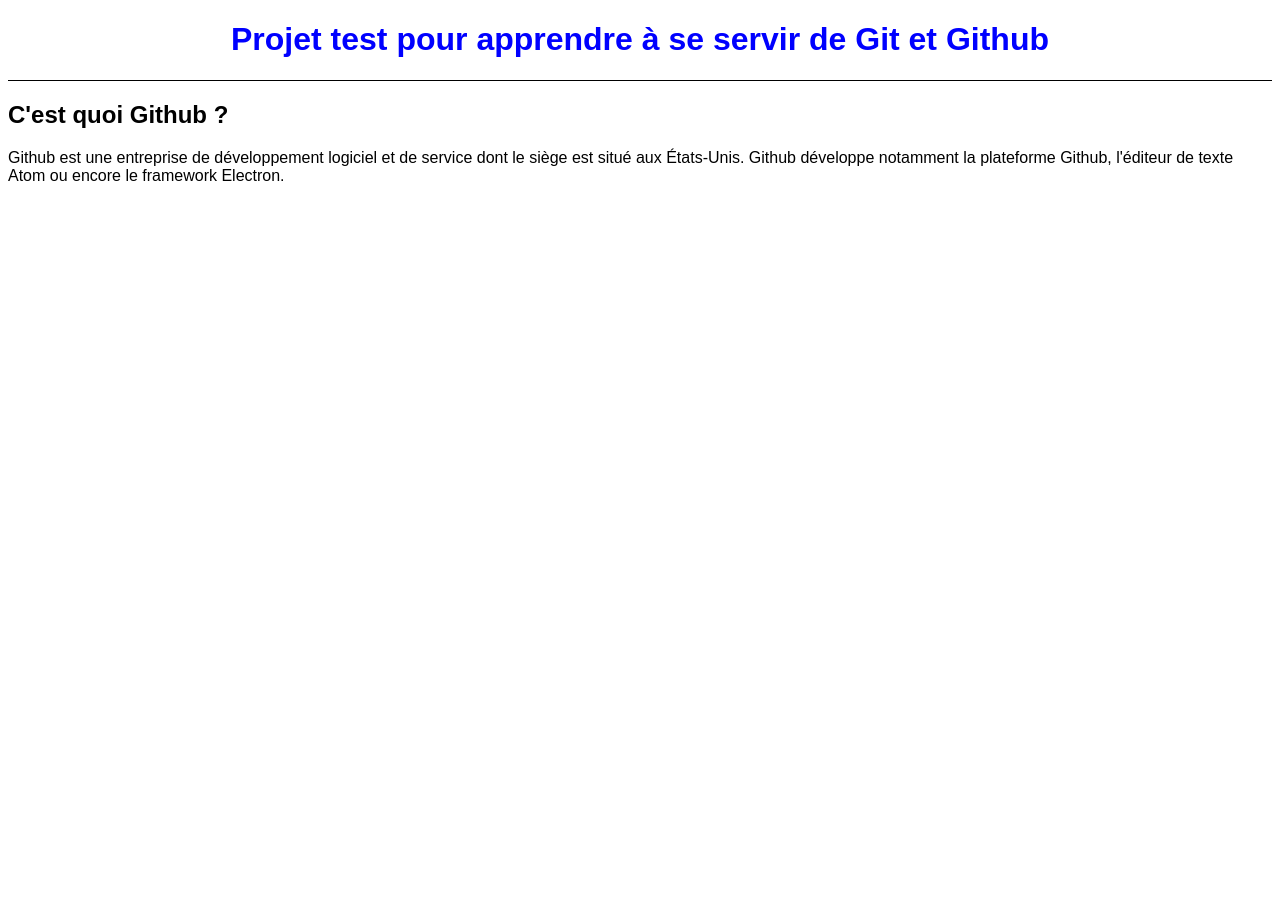
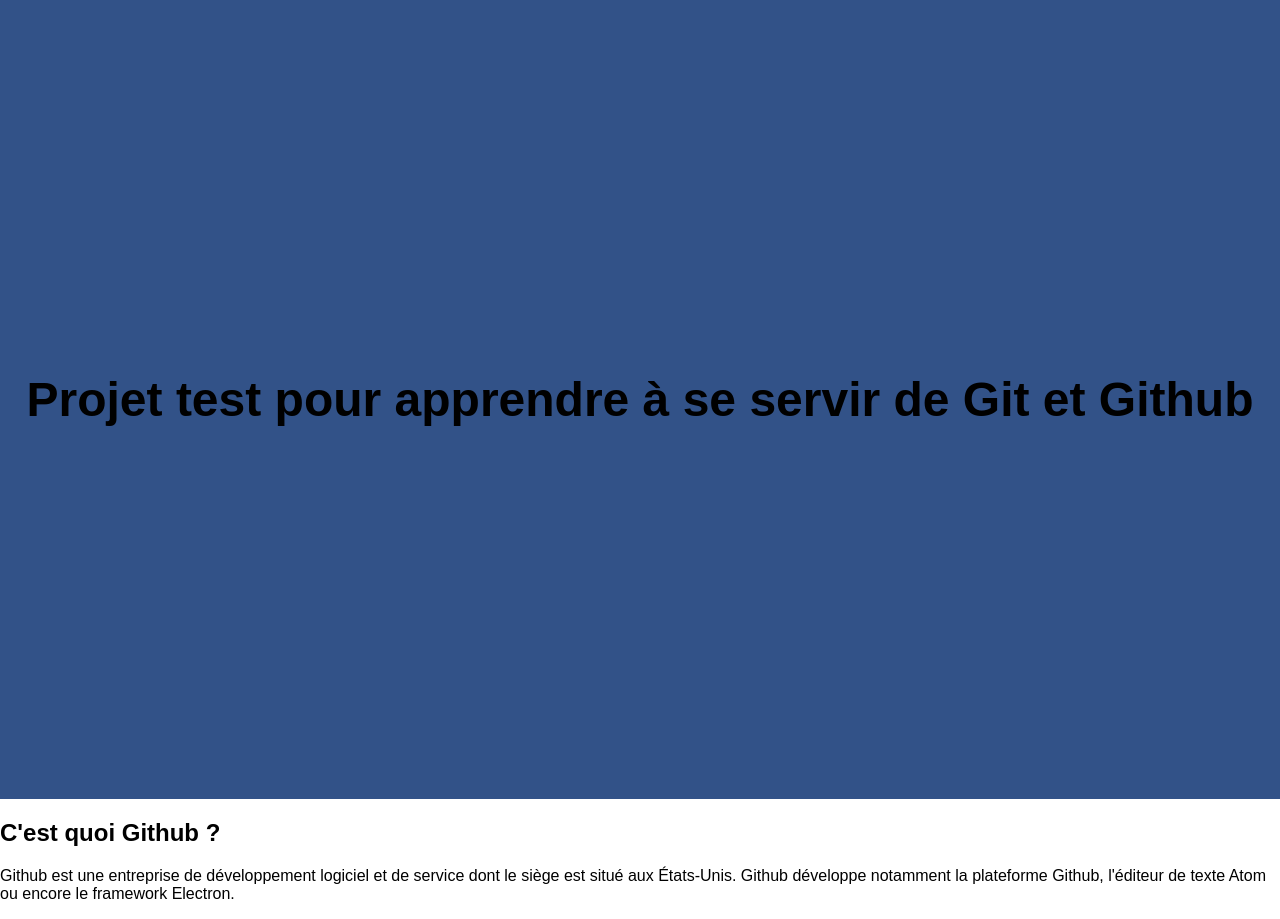
Before and after one commit to LaiPe/test-for-git, a plain HTML site: page index.html in a window 1280 px wide. Before the commit the page ends 800 px from the top, so only its background shows below. Drawn offline with Linux system fonts and the light colour scheme.

Commit message:
Idées pour la suite

```diff
--- a/style.css
+++ b/style.css
@@ -1,10 +1,15 @@
 :root{
     font-family: Arial, Helvetica, sans-serif;
 }
+body{
+    margin: 0;padding: 0;
+}
 header{
-    border-bottom: 1px solid black;
-    color: blue;
+    padding: 42.5vh 0;
+    text-align: center;
+    background-color: #325288;
 }
 header h1{
-    text-align: center;
+    font-size: 6vh;
+
 }
```
